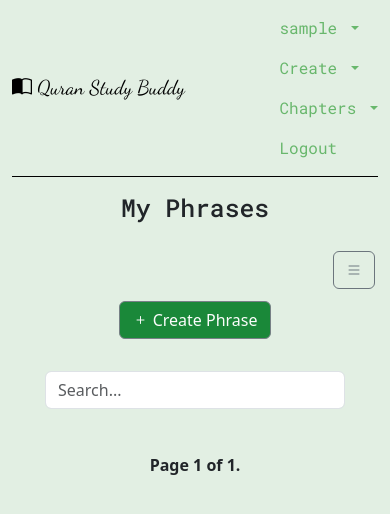
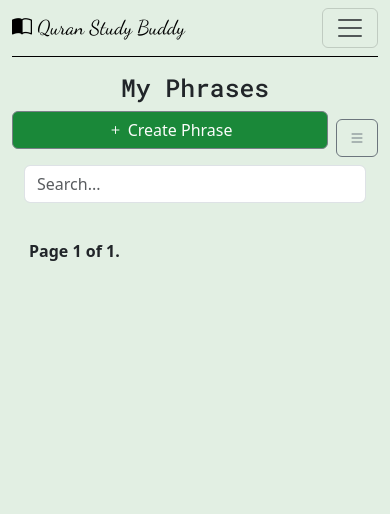
Before and after one commit to SholaAguns/QuranStudyBuddy, a Django app: page /arabic/phrases/ in a window 390 px wide. Shown: the top 514 px of the page. Run offline with Django 5.2, Linux system fonts and the light colour scheme; the visitor is signed in with stand-in values (Sample User, id 1); data that the repository does not hold is empty; some libraries are stand-ins or nearby versions; some web fonts are replaced.

Commit message:
mobile friendly template updates

```diff
--- a/arabic/templates/arabic/phrase_list.html
+++ b/arabic/templates/arabic/phrase_list.html
@@ -4,11 +4,17 @@
 
 {% block content %}
 <link href="{% static 'css/phrase_style.css' %}" rel="stylesheet"/>
-<div class="container page_title" >
+<div class="container">
+  <div class="container page_title text-center">
     <h2>My Phrases</h2>
   </div>
+
   {% if user.is_authenticated %}
-    <div class="dropdown options_controls" align="right">
+  <div class="d-flex justify-content-between align-items-center">
+    <a href="{% url 'arabic:add_phrase' %}" role="button" class="btn btn-outline-secondary w-100 create_btn">
+      <i class="bi bi-plus"></i> Create Phrase
+    </a>
+    <div class="dropdown text-end ms-2">
       <button class="btn btn-outline-secondary" type="button" id="dropdownMenuButton2" data-bs-toggle="dropdown" aria-expanded="false">
         <i class="bi bi-list"></i>
       </button>
@@ -17,12 +23,11 @@
         <li><a class="dropdown-item" id="delete_selected_button" href="#" disabled>Delete</a></li>
       </ul>
     </div>
-    <div class="controls container">
-      <a href="{% url 'arabic:add_phrase' %}" role="button" class="btn btn-outline-secondary w-80 create_btn"><i class="bi bi-plus"></i> Create Phrase</a>
   </div>
   {% endif %}
-<div class="container d-flex flex-column align-items-center">
-  <input type="text" id="searchBox" placeholder="Search..." class="form-control mb-4" style="max-width: 300px;" oninput="filterPhrases()">
+
+  <div class="container d-flex flex-column align-items-start">
+    <input type="text" id="searchBox" placeholder="Search..." class="form-control mb-3 w-100" oninput="filterPhrases()">
     <form id="delete_selected_form" method="POST" action="{% url 'arabic:delete_phrases' %}">
       {% csrf_token %}
       <div id="phrase-list">
@@ -33,6 +38,8 @@
       </div>
     </form>
   </div>
+</div>
+
 <script src="{% static 'js/delete_selected.js' %}"></script>
 <script src="{% static 'js/arabic/filter_phrase_list.js' %}"></script>
 {% endblock %}
--- a/arabic/templates/arabic/snippets/phrase_list_results.html
+++ b/arabic/templates/arabic/snippets/phrase_list_results.html
@@ -1,16 +1,12 @@
 {% for phrase in page_obj %}
-
-  <div class="card my-3 phrase_item">
-      <a href="{% url 'arabic:phrase_detail' pk=phrase.id %}" class="default_spacer">
-          <div class="card-body">
-            <div class="text-end">
-              <input type="checkbox" name="selected_phrases" value="{{ phrase.id }}" class="checkbox">
-            </div>
-              <h3 class="card-title phrase_text">
-                {{ phrase.text }}
-              </h3>
-                <p class="card-text text-start phrase_translation" >{{phrase.translation }}</p>
-          </div>
-      </a>
+  <div class="card my-3 phrase_item w-100">
+    <div class="card-body d-flex flex-column position-relative">
+      <div class="d-flex justify-content-between align-items-center">
+        <h3 class="card-title phrase_text">{{ phrase.text }}</h3>
+        <input type="checkbox" name="selected_phrases" value="{{ phrase.id }}" class="checkbox">
+      </div>
+      <p class="card-text text-start phrase_translation">{{ phrase.translation }}</p>
+    </div>
+    <a href="{% url 'arabic:phrase_detail' pk=phrase.id %}" class="stretched-link"></a>
   </div>
 {% endfor %}
--- a/flashcard/templates/flashcards/flashcardset_form.html
+++ b/flashcard/templates/flashcards/flashcardset_form.html
@@ -4,8 +4,8 @@
 
 {% block content %}
 <link href="{% static 'css/flashcardset_style.css' %}" rel="stylesheet"/>
-<div class="container" id="form_page" >
-    <div class="container page_title" >
+<div class="container w-100" id="form_page" >
+    <div class="container page_title w-100" >
             <h2>Create a deck</h2>
     </div>
     <div class="container" id="flashcard_creation_form">
--- a/flashcard/templates/flashcards/snippets/complete_flashcardset_list_results.html
+++ b/flashcard/templates/flashcards/snippets/complete_flashcardset_list_results.html
@@ -1,6 +1,6 @@
 {% for flashcardset in flashcardset_list %}
   {% if flashcardset.score is not None %}
-    <div class="card my-3 flashcardset_item">
+    <div class="card my-3 flashcardset_item w-100">
         <a href="{% url 'flashcards:flashcardset_detail' pk=flashcardset.id %}">
             <div class="card-body">
               <div class="text-end">
--- a/flashcard/templates/flashcards/snippets/flashcardset_detail_form.html
+++ b/flashcard/templates/flashcards/snippets/flashcardset_detail_form.html
@@ -46,7 +46,7 @@
                   <input type="hidden" id="audio_data_{{ flashcard.id }}" class="audio_data" name="audio_data_{{ flashcard.id }}">
                 </div>
             {% else %}
-          <input class="text_answer" type="text" name="user_answer_{{ flashcard.id }}" placeholder="Your Answer" size="50">
+          <input class="text_answer" type="text" name="user_answer_{{ flashcard.id }}" placeholder="Your Answer" size="30">
             {% endif %}
         </div>
       {% endfor %}
--- a/flashcard/templates/flashcards/snippets/new_flashcardset_list_results.html
+++ b/flashcard/templates/flashcards/snippets/new_flashcardset_list_results.html
@@ -1,6 +1,6 @@
 {% for flashcardset in flashcardset_list %}
   {% if flashcardset.score is None %}
-    <div class="card my-3 flashcardset_item">
+    <div class="card my-3 flashcardset_item w-100">
         <a href="{% url 'flashcards:flashcardset_detail' pk=flashcardset.id %}">
             <div class="card-body">
               <div class="text-end">
--- a/quran/templates/quran/chapter_detail.html
+++ b/quran/templates/quran/chapter_detail.html
@@ -47,11 +47,12 @@
   <div class="container" id="chapter_verses">
       {% for verse in verses %}
           <div class="card my-3">
-              <a href="{% url 'quran:verse_detail' pk=verse.id %}" class="verse_link">
                   <div class="card-body">
                       <p class="text-start">{{ verse.verse_key }}</p>
                       {% if verse %}
-                      <p class="text-end verse_text" style="direction: rtl;">{{ verse.text_uthmani }}</p>
+                      <p class="text-end verse_text" style="direction: rtl;">
+                        <a href="{% url 'quran:verse_detail' pk=verse.id %}" class="">{{ verse.text_uthmani }}</a>
+                      </p>
                       <p class="text-start">
                           {% if verse.selected_translation %}
                               {{ verse.selected_translation | safe }}
@@ -66,7 +67,6 @@
                         {% endif %}
                       {% endif %}
                   </div>
-              </a>
           </div>
       {% endfor %}
   </div>
--- a/quran/templates/quran/verseselection_list.html
+++ b/quran/templates/quran/verseselection_list.html
@@ -28,7 +28,7 @@
             {% csrf_token %}
         <div id="vs_list">
         {% for selection in object_list %}
-            <div class="card my-3 verse_selection_item">
+            <div class="card my-3 w-100 verse_selection_item">
                 <a href="{% url 'quran:verse_selection_detail' pk=selection.id %}">
                     <div class="card-body">
                       <div class="text-end">
--- a/static/css/quran_style.css
+++ b/static/css/quran_style.css
@@ -75,7 +75,7 @@ font-size: 30px;
 }
 
 #verse_selection_form{
-
+  padding-bottom: 2rem;
 }
 
 #play-button {
--- a/static/css/style.css
+++ b/static/css/style.css
@@ -1,6 +1,10 @@
 .base_body {
   margin: 0;
   background-color: #E2EFE3;
+}
+
+.header_section{
+  background-color: #E2EFE3 !important;
 }
 .nav-item .nav-link{
   color: #68B76C;
--- a/templates/base.html
+++ b/templates/base.html
@@ -42,21 +42,28 @@
 
 <header class="header_section">
   <div class="container-fluid">
-    <nav class="navbar navbar-expand-lg custom_nav-container">
-        <ul class="navbar-nav mr-auto">
+    <nav class="navbar navbar-expand-lg navbar-light bg-light" style="background-color: #E2EFE3 !important;">
+      <!-- Brand Name -->
       <a class="navbar-brand mynav" id="brandname" href="{% url 'home' %}">
         <i class="bi bi-book-half"></i> Quran Study Buddy
       </a>
-        </ul>
 
+      <!-- Navbar Toggler for Mobile -->
+      <button class="navbar-toggler" type="button" data-bs-toggle="collapse" data-bs-target="#navbarNavDropdown" aria-controls="navbarNavDropdown" aria-expanded="false" aria-label="Toggle navigation">
+        <span class="navbar-toggler-icon"></span>
+      </button>
+
+      <!-- Navbar Content -->
+      <div class="collapse navbar-collapse" id="navbarNavDropdown">
         <ul class="navbar-nav ms-auto">
           {% if user.is_authenticated %}
+          <!-- User Dropdown -->
           <li class="nav-item dropdown">
-              <a class="nav-link dropdown-toggle" href="#" id="navbarDropdown" role="button" data-bs-toggle="dropdown" aria-expanded="false">
-                {{user.username}}
+            <a class="nav-link dropdown-toggle" href="#" id="userDropdown" role="button" data-bs-toggle="dropdown" aria-expanded="false">
+              {{ user.username }}
             </a>
-              <ul class="dropdown-menu" aria-labelledby="navbarDropdown">
-                {%if user.scorecard %}
+            <ul class="dropdown-menu dropdown-menu-end" aria-labelledby="userDropdown">
+              {% if user.scorecard %}
               <li><a class="dropdown-item" href="{% url 'scorecard:scorecard_detail' pk=user.scorecard.id %}">My Scorecard</a></li>
               {% endif %}
               <li><a class="dropdown-item" href="{% url 'arabic:phrase_list' %}">My Phrases</a></li>
@@ -64,55 +71,55 @@
               <li><a class="dropdown-item" href="{% url 'quran:verse_selection_list' %}">My Verse Selections</a></li>
             </ul>
           </li>
+
+          <!-- Create Dropdown -->
           <li class="nav-item dropdown">
-              <a class="nav-link dropdown-toggle" href="#" id="navbarDropdown2" role="button" data-bs-toggle="dropdown" aria-expanded="false">
+            <a class="nav-link dropdown-toggle" href="#" id="createDropdown" role="button" data-bs-toggle="dropdown" aria-expanded="false">
               Create
             </a>
-              <ul class="dropdown-menu" aria-labelledby="navbarDropdown">
+            <ul class="dropdown-menu dropdown-menu-end" aria-labelledby="createDropdown">
               <li><a class="dropdown-item" href="{% url 'arabic:add_phrase' %}">Create Phrase</a></li>
-                <li><a class="dropdown-item" href="{% url 'flashcards:add_flashcardset' %}">Create Flashcard deck</a></li>
-                <li><a href="{% url 'quran:verse_selection_form' %}" class="dropdown-item" >Create Verse Selection</a></li>
+              <li><a class="dropdown-item" href="{% url 'flashcards:add_flashcardset' %}">Create Flashcard Deck</a></li>
+              <li><a class="dropdown-item" href="{% url 'quran:verse_selection_form' %}">Create Verse Selection</a></li>
             </ul>
           </li>
+
+          <!-- Chapters Dropdown -->
           <li class="nav-item dropdown">
-              <a class="nav-link dropdown-toggle" href="#" id="chapterNavbarDropdown" role="button" data-bs-toggle="dropdown" aria-expanded="false">
+            <a class="nav-link dropdown-toggle" href="#" id="chapterDropdown" role="button" data-bs-toggle="dropdown" aria-expanded="false">
               Chapters
             </a>
-              <ul class="dropdown-menu" id="chapterFields" aria-labelledby="chapterNavbarDropdown">
-                <!-- Dropdown items will be populated here -->
+            <ul class="dropdown-menu dropdown-menu-end" id="chapterFields" aria-labelledby="chapterDropdown">
+              <!-- Dropdown items will be populated dynamically -->
             </ul>
           </li>
+
+          <!-- Admin Links (Only for Admins) -->
           {% if user.username == 'admin' %}
-              <li class="nav-item">
-              <a class="nav-link" href="{% url 'quran:admin' %}">Quran Admin</a>
-              </li>
-              <li class="nav-item">
-              <a class="nav-link" href="{% url 'quran:audio_edition_list' %}">Audio Editions</a>
-              </li>
-              <li class="nav-item">
-              <a class="nav-link" href="{% url 'test' %}">Testpage</a>
-              </li>
+          <li class="nav-item"><a class="nav-link" href="{% url 'quran:admin' %}">Quran Admin</a></li>
+          <li class="nav-item"><a class="nav-link" href="{% url 'quran:audio_edition_list' %}">Audio Editions</a></li>
+          <li class="nav-item"><a class="nav-link" href="{% url 'test' %}">Test Page</a></li>
           {% endif %}
+
+          <!-- Logout Button -->
           <li class="nav-item">
             <a id="logoutbtn" href="#" data-logout-url="{% url 'accounts:logout' %}" class="nav-link">Logout</a>
           </li>
+
           {% else %}
-            <li class="nav-item">
-              <a class="nav-link" href="{% url 'home' %}"> Home </a>
-            </li>
-            <li class="nav-item">
-            <a id="loginbtn" class="nav-link" href="{% url 'accounts:login' %}">Login</a>
-            </li>
-            <li class="nav-item">
-            <a id="signupbtn" class="nav-link" href="{% url 'accounts:signup' %}">Signup</a>
-            </li>
+          <!-- Guest Navigation -->
+          <li class="nav-item"><a class="nav-link" href="{% url 'home' %}">Home</a></li>
+          <li class="nav-item"><a id="loginbtn" class="nav-link" href="{% url 'accounts:login' %}">Login</a></li>
+          <li class="nav-item"><a id="signupbtn" class="nav-link" href="{% url 'accounts:signup' %}">Signup</a></li>
           {% endif %}
         </ul>
+      </div>
     </nav>
   </div>
 </header>
 
-<section class=" content_section">
+
+<section class="content_section">
 
 
   {% block content %}
```
Also changed, not shown: arabic/templates/arabic/phrase_confirm_delete.html (+15 -11 lines), arabic/templates/arabic/phrase_detail.html (+27 -21 lines), flashcard/templates/flashcards/flashcardset_detail.html (+12 -17 lines), static/css/phrase_style.css (+29 -11 lines). Lines whose indentation alone changed are shown as unchanged.
